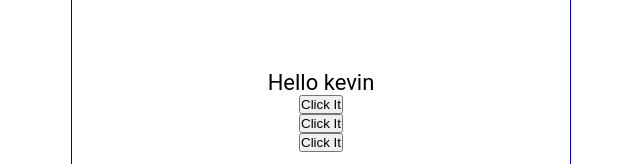
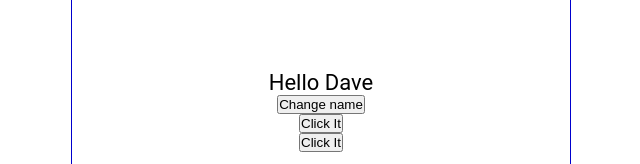
Before and after one commit to stellar-stack/Groceries-list-application-with-React, a React (Create React App) app: page / in a window 1280 px wide. Shown: the part 297-461 px from the top of the page, without its empty margins (319-959 px from the left). Built offline with nearby package versions, Linux system fonts and the light colour scheme.

Commit message:
usnig react hooks

```diff
--- a/src/constent.js
+++ b/src/constent.js
@@ -1,27 +1,32 @@
+import { useState } from "react";
+
 const Content = () => {
+  const [name, setName] = useState("Dave");
+  const [count, setCount] = useState(0);
+
+
   const handleNameChange = () => {
     const name = ["bob", "kevin", "Dave"];
     const int = Math.floor(Math.random() * 3);
-    return name[int];
+    setName(name[int]);
   };
 
   const handleClick = () => {
-    console.log("You Clicked It");
+    setCount(count + 1);
+    console.log(count);
   };
-  const handleClick2 = (name) => {
-    console.log(`${name} was Clicked`);
+  const handleClick2 = () => {
+    console.log(count);
   };
-  const handleClick3 = (e) => {
-    console.log(e.target.innerText);
-  };
+
 
   return (
     <main>
-      <p onDoubleClick={handleClick}>Hello {handleNameChange()}</p>
+      <p onDoubleClick={handleClick}>Hello {name}</p>
 
+      <button onClick={handleNameChange}>Change name</button>
       <button onClick={handleClick}>Click It</button>
-      <button onClick={() => handleClick2("Dave")}>Click It</button>
-      <button onClick={(e) => handleClick3(e)}>Click It</button>
+      <button onClick={handleClick2}>Click It</button>
     </main>
   );
 };
```
